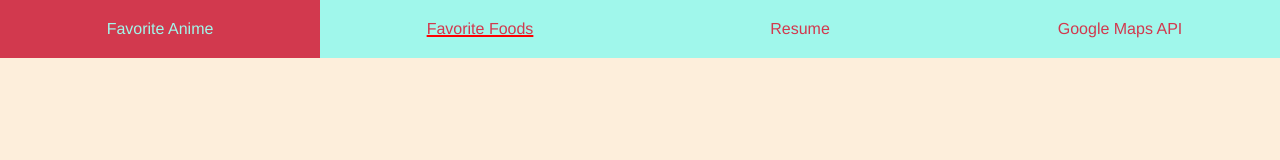
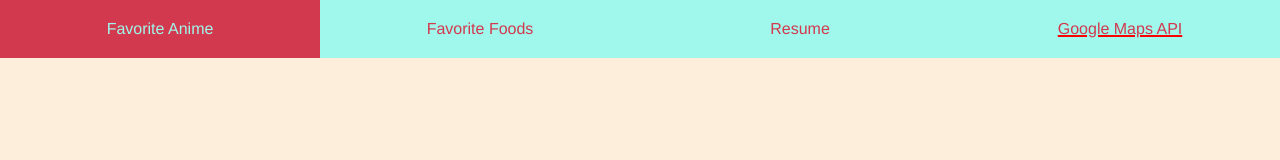
Before and after one commit to SPatel29/itmd361-project-3, a plain HTML site: page map-webpage/google-maps.html in a window 1280 px wide. Drawn offline with Linux system fonts and the light colour scheme; some packages are replaced by stand-ins of ours.

Commit message:
adding foodwebpage navigation in google maps page

```diff
--- a/map-webpage/google-maps.html
+++ b/map-webpage/google-maps.html
@@ -21,12 +21,12 @@
             <a href="../anime-webpage/anime-webpage.html">Favorite Anime</a>
           </li>
           <li>
-            <a class="current" href="#">Favorite Foods</a>
+            <a href="../food-webpage/food-webpage.html">Favorite Foods</a>
           </li>
           <li>
             <a href="../index.html">Resume</a>
           </li>
-          <li><a href="../map-webpage/google-maps.html">Google Maps API</a></li>
+          <li><a class="current" href="#">Google Maps API</a></li>
         </ul>
       </div>
     </nav>
```
